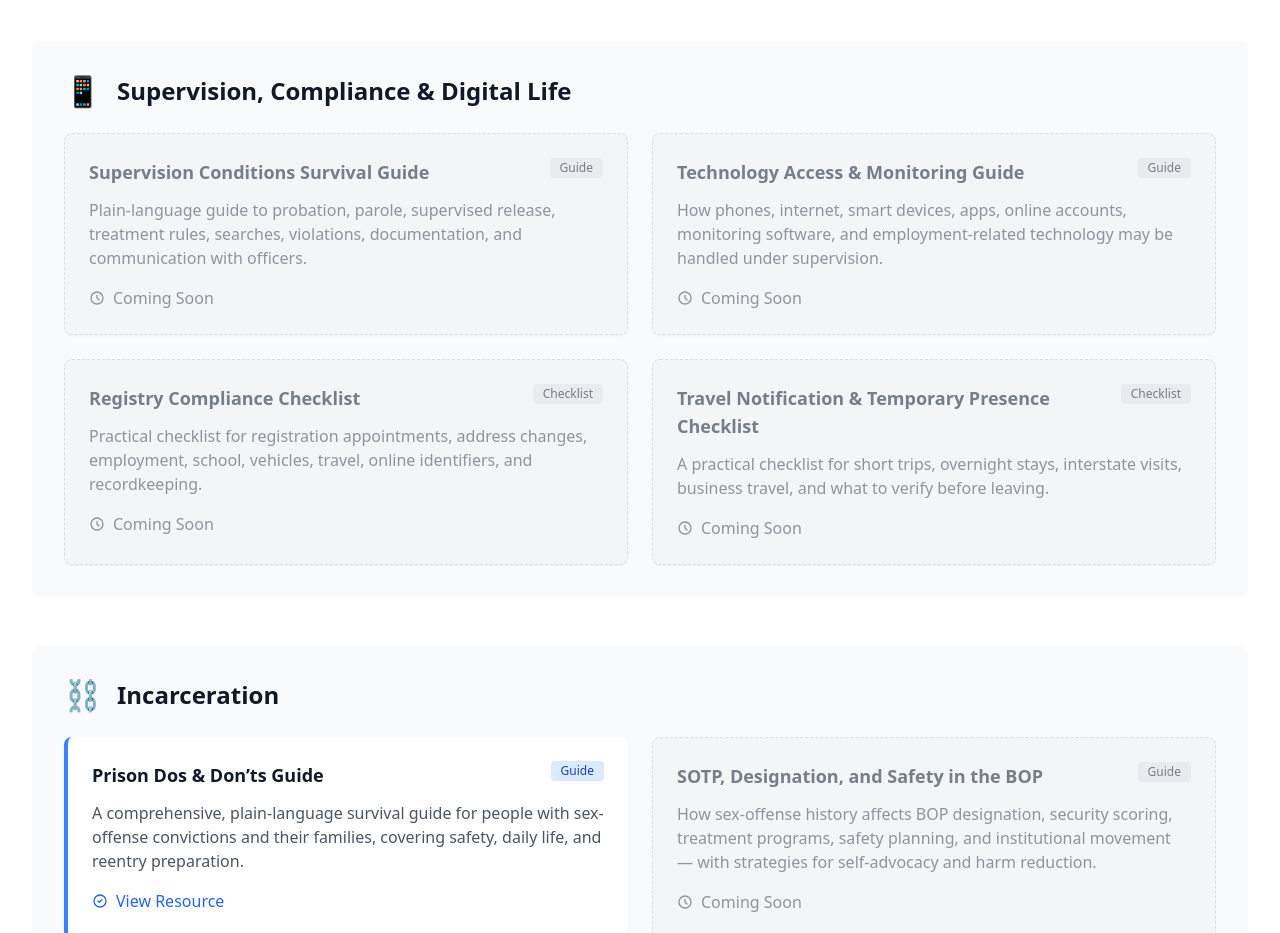
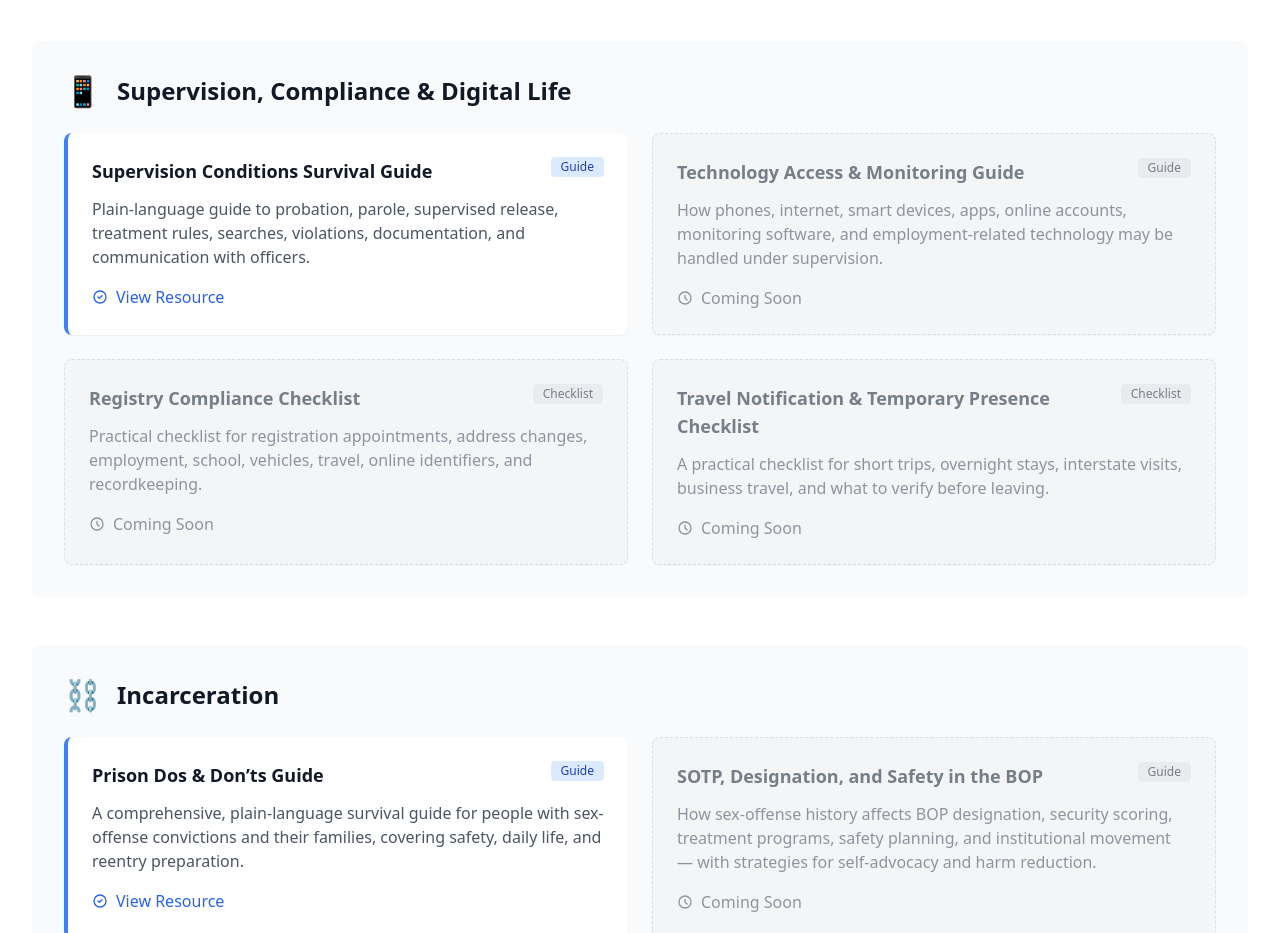
Before and after one commit to projectsolarrecon/Solar, a React (Vite) app: page /resources in a window 1280 px wide. Shown: the part 3340-4273 px from the top of the page. Built offline with nearby package versions, Linux system fonts and the light colour scheme.

Commit message:
Update Resources.tsx

```diff
--- a/src/pages/Resources.tsx
+++ b/src/pages/Resources.tsx
@@ -149,7 +149,7 @@ function Resources() {
           name: "Supervision Conditions Survival Guide",
           type: "Guide",
           description: "Plain-language guide to probation, parole, supervised release, treatment rules, searches, violations, documentation, and communication with officers.",
-          link: "#"
+          link: "/resources/supervision-conditions-guide"
         },
         {
           name: "Technology Access & Monitoring Guide",
```
